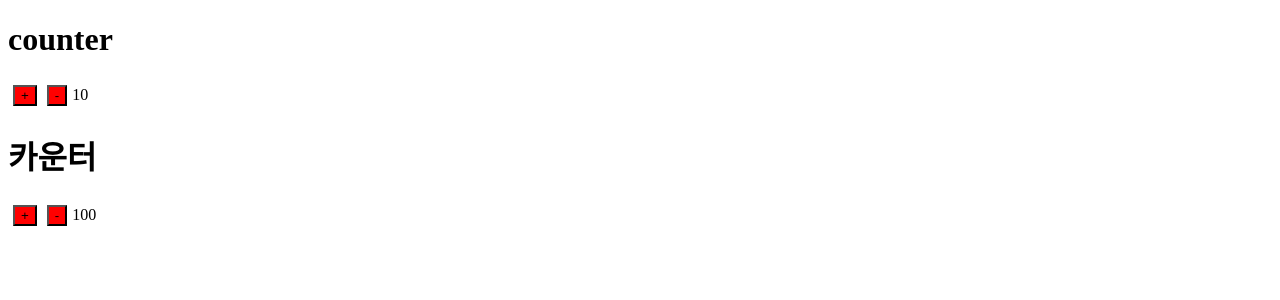
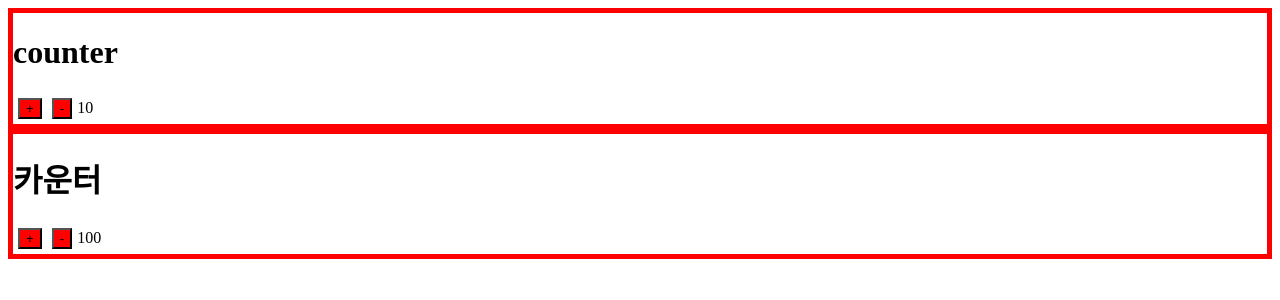
Before and after one commit to egoingsb/lg-cns-react-25-3-6, a React (Vite) app: page / in a window 1280 px wide. Shown: the top 300 px of the page. Built offline with nearby package versions, Linux system fonts and the light colour scheme.

Commit message:
css를 별도의 파일로 분리할 때는 import "파일경로"를 사용한다. class 선택자를 사용할 때는 className props를 사용한다.

```diff
--- a/src/App.css
+++ b/src/App.css
@@ -0,0 +1,3 @@
+.counter-root {
+    border: 5px solid red;
+}
--- a/src/App.tsx
+++ b/src/App.tsx
@@ -12,7 +12,7 @@ function Counter({ title, initValue }: { title: string; initValue: number }) {
         backgroundColor: "red",
     };
     return (
-        <>
+        <div className="counter-root">
             <h1>{title}</h1>
             <button onClick={up} style={style}>
                 +
@@ -21,7 +21,7 @@ function Counter({ title, initValue }: { title: string; initValue: number }) {
                 -
             </button>
             {value}
-        </>
+        </div>
     );
 }
 
```
